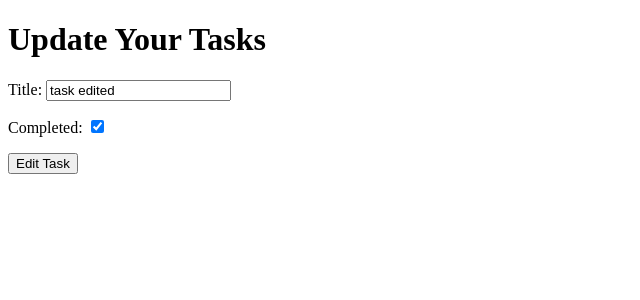
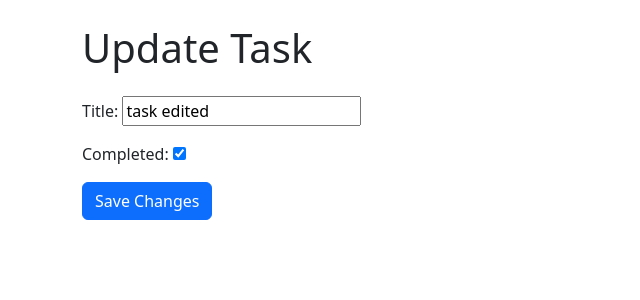
Before and after one commit to Daniel-Kav/frontend_api, a Django app: page /edit/1 in a window 1280 px wide. Shown: the top 300 px of the page, without its empty margins (0-640 px from the left). Run offline with Django 5.2, Linux system fonts and the light colour scheme; data comes from the database, SQL or seed files in the repository.

Commit message:
updated the update templated

```diff
--- a/todoApp_Proj/tasks/templates/tasks/task_update.html
+++ b/todoApp_Proj/tasks/templates/tasks/task_update.html
@@ -1,21 +1,21 @@
 <!DOCTYPE html>
-<html lang="en">
+<html>
 
 <head>
-    <meta charset="UTF-8">
-    <meta name="viewport" content="width=device-width, initial-scale=1.0">
-    <title>Task List</title>
+    <title>Update Task</title>
+    <link rel="stylesheet" href="https://cdn.jsdelivr.net/npm/bootstrap@5.3.3/dist/css/bootstrap.min.css">
 </head>
 
 <body>
-    <h1>Update Your Tasks</h1>
+    <div class="container">
+        <h1 class="my-4">Update Task</h1>
 
-    <form action="" method="post">
-        {% csrf_token %}
-        {{ form.as_p }}
-        <input type="submit" value="Edit Task">
-    </form>
-
+        <form method="POST">
+            {% csrf_token %}
+            {{ form.as_p }}
+            <button type="submit" class="btn btn-primary">Save Changes</button>
+        </form>
+    </div>
 </body>
 
 </html>
```
